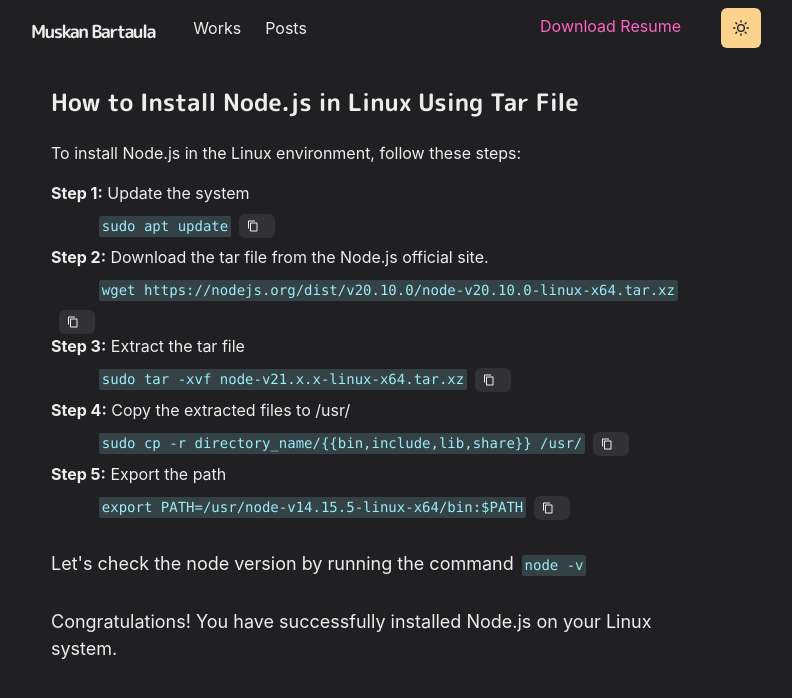
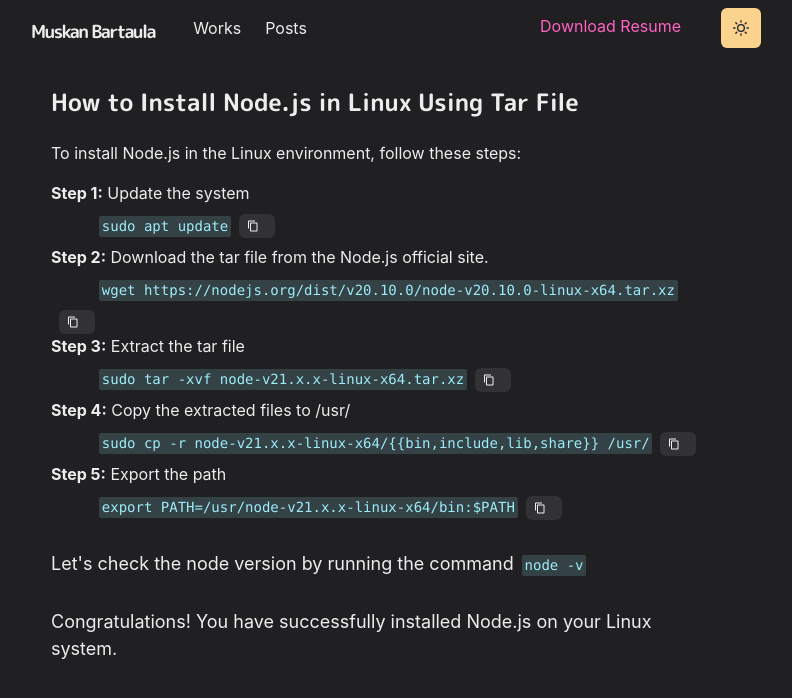
Before and after one commit to MuskanBartaula/portfolio, a Next.js app: page /posts/nodeInstallation in a window 1280 px wide. Shown: the top 698 px of the page, without its empty margins (255-1047 px from the left). Built offline with nearby package versions, Linux system fonts and the light colour scheme.

Commit message:
update the node version

```diff
--- a/pages/posts/nodeInstallation.js
+++ b/pages/posts/nodeInstallation.js
@@ -43,12 +43,12 @@ const Post = () => {
         <Text fontSize={16} mb={2}>
           <strong>Step 4:</strong> Copy the extracted files to /usr/
         </Text>
-        {renderCommandWithCopyButton("sudo cp -r directory_name/{\{bin,include,lib,share\}} /usr/")}
+        {renderCommandWithCopyButton("sudo cp -r node-v21.x.x-linux-x64/{\{bin,include,lib,share\}} /usr/")}
 
         <Text fontSize={16} mb={2}>
           <strong>Step 5:</strong> Export the path
         </Text>
-        {renderCommandWithCopyButton('export PATH=/usr/node-v14.15.5-linux-x64/bin:$PATH')}
+        {renderCommandWithCopyButton('export PATH=/usr/node-v21.x.x-linux-x64/bin:$PATH')}
 
         <Text fontSize={18} mt={6}>
           Let's check the node version by running the command
```
